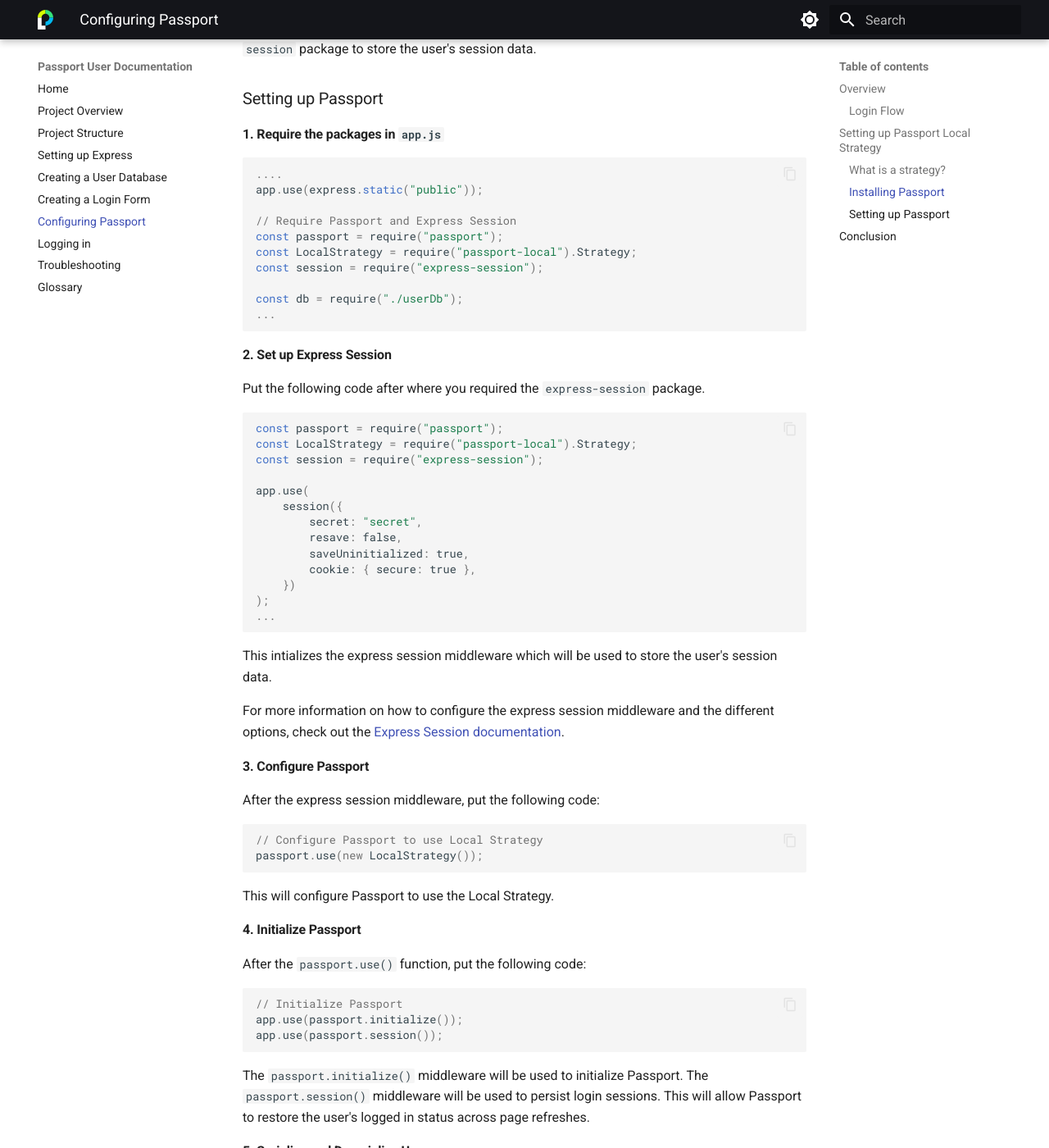
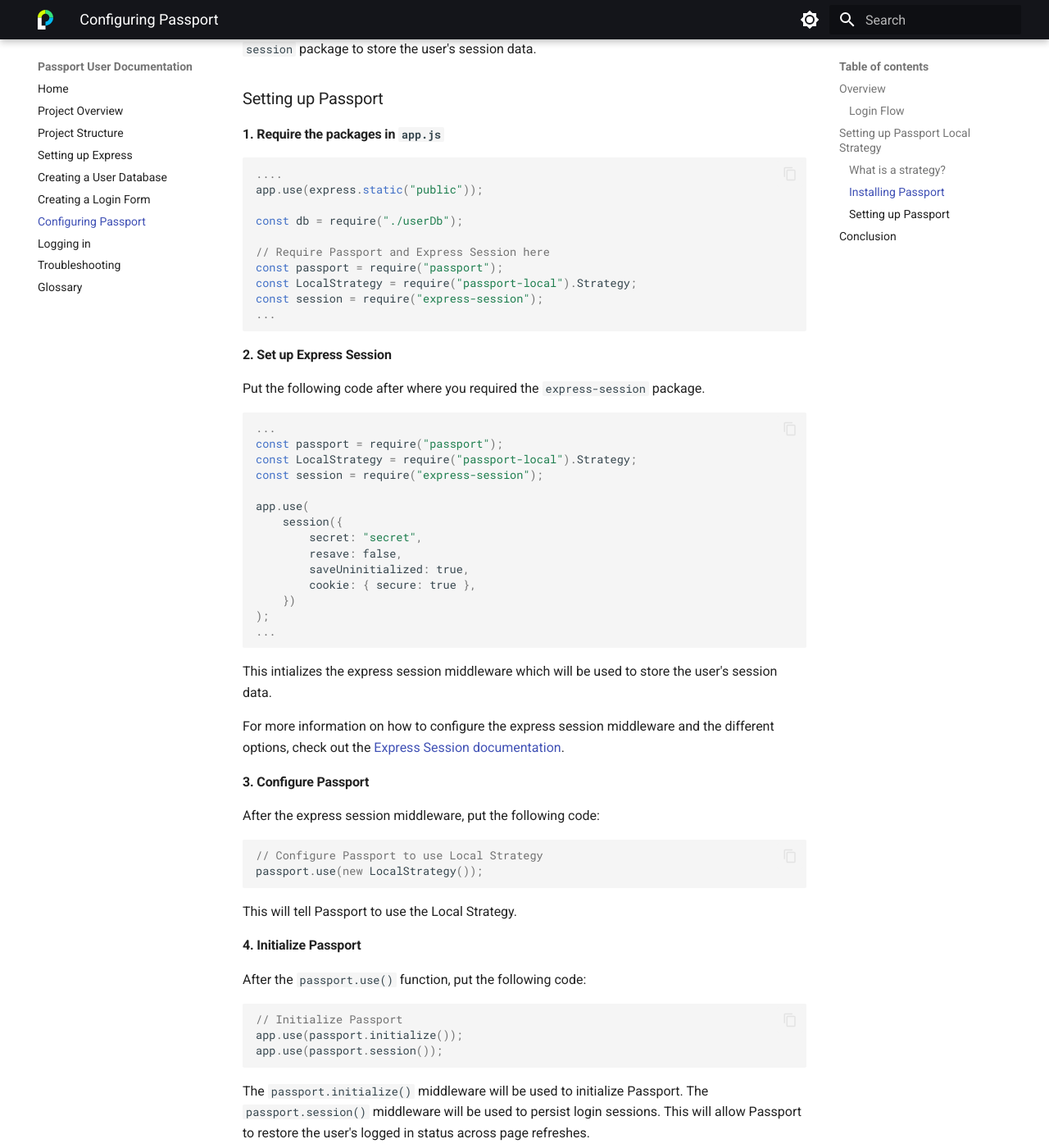
Before and after one commit to michaeleii/comm-documentation, an MkDocs documentation site: the page built from docs/pages/passport-local.md, in a window 1280 px wide and 1400 px high, scrolled down 1128 px. Shown: the whole window at 82% size. Built offline with MkDocs 1.6.1 and Material for MkDocs 9.7.7, drawn with Linux system fonts in a browser that asks for light colours.

Commit message:
Update content

````diff
--- a/docs/pages/passport-local.md
+++ b/docs/pages/passport-local.md
@@ -41,12 +41,12 @@
 ....
 app.use(express.static("public"));
 
-// Require Passport and Express Session
+const db = require("./userDb");
+
+// Require Passport and Express Session here
 const passport = require("passport");
 const LocalStrategy = require("passport-local").Strategy;
 const session = require("express-session");
-
-const db = require("./userDb");
 ...
 ```
 
@@ -55,6 +55,7 @@
 Put the following code after where you required the `express-session` package.
 
 ```js
+...
 const passport = require("passport");
 const LocalStrategy = require("passport-local").Strategy;
 const session = require("express-session");
@@ -83,7 +84,7 @@
 passport.use(new LocalStrategy());
 ```
 
-This will configure Passport to use the Local Strategy.
+This will tell Passport to use the Local Strategy.
 
 #### 4. Initialize Passport
 
````
